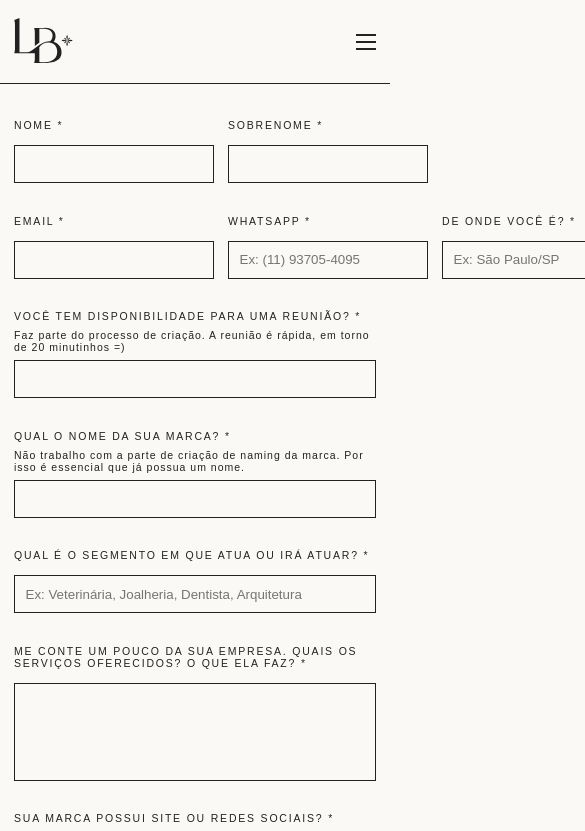
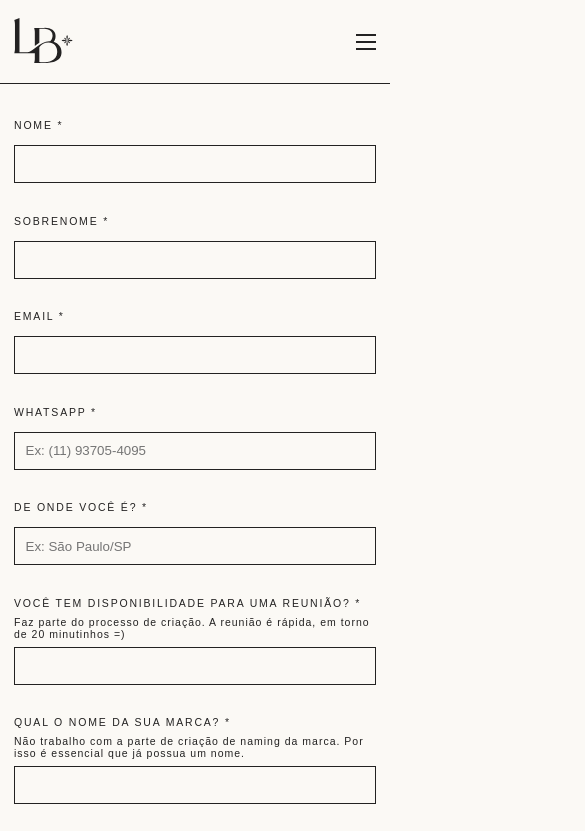
Before and after one commit to PedroVignotto/LeBueno, a Next.js app: page /contact in a window 390 px wide. Shown: the top 831 px of the page, 585 px wide, since content can reach past the window. Built offline with nearby package versions, Linux system fonts and the light colour scheme; a web font is replaced by a local one.

Commit message:
style: transform contact form responsive

```diff
--- a/src/styles/pages/contact.ts
+++ b/src/styles/pages/contact.ts
@@ -13,11 +13,32 @@ export const Form = styled.form`
   padding: 0 1rem;
 
   section {
-    display: flex;
+    display: grid;
+    grid-template-columns: repeat(2, 1fr);
     gap: 1rem;
+
+    + section {
+      grid-template-columns: repeat(3, 1fr);
+    }
   }
 
   button {
     align-self: flex-start;
   }
+
+  @media (max-width: 720px) {
+    section {
+      gap: 2.25rem;
+
+      + section {
+        grid-template-columns: repeat(1, 1fr);
+      }
+    }
+  }
+
+  @media (max-width: 550px) {
+    section {
+      grid-template-columns: repeat(1, 1fr);
+    }
+  }
 `
```
